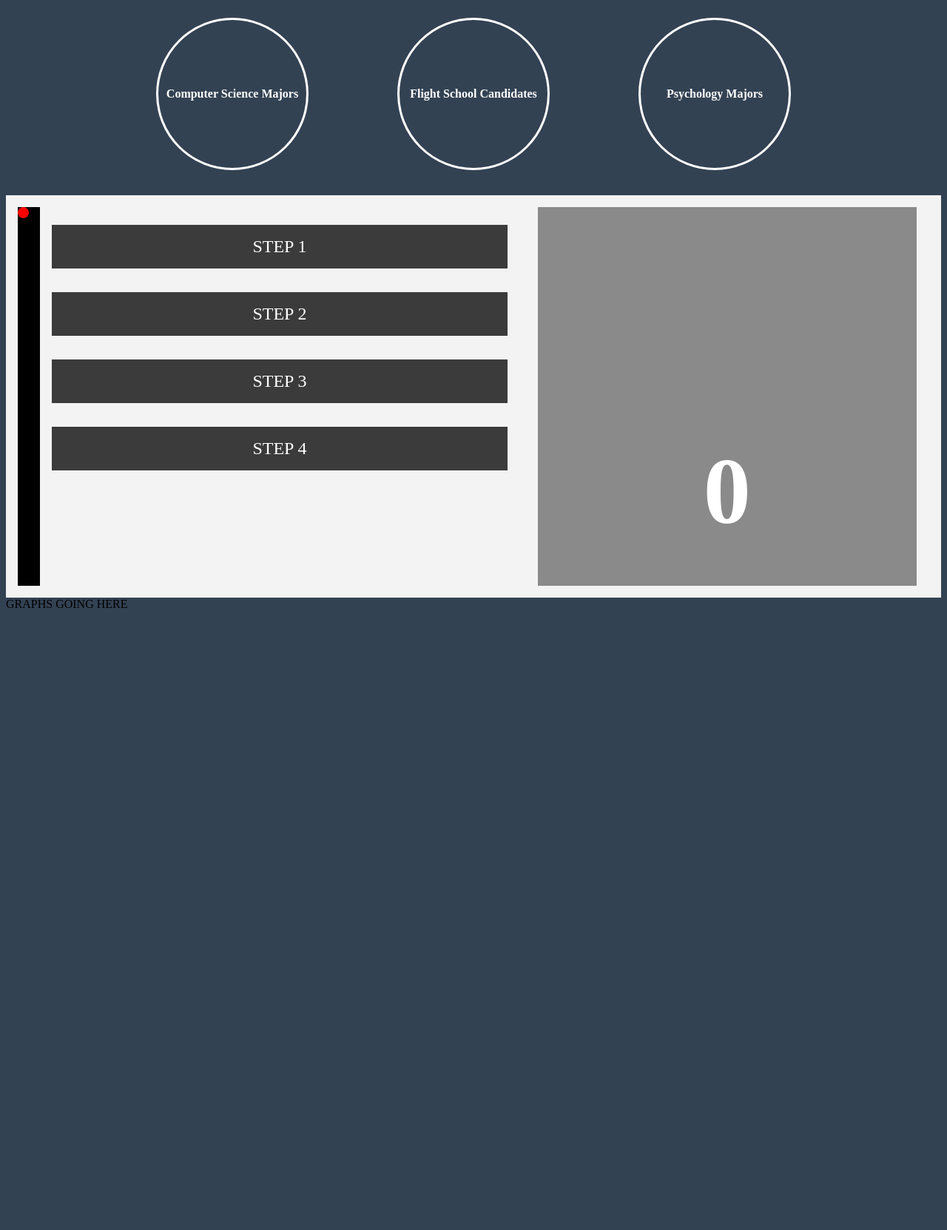
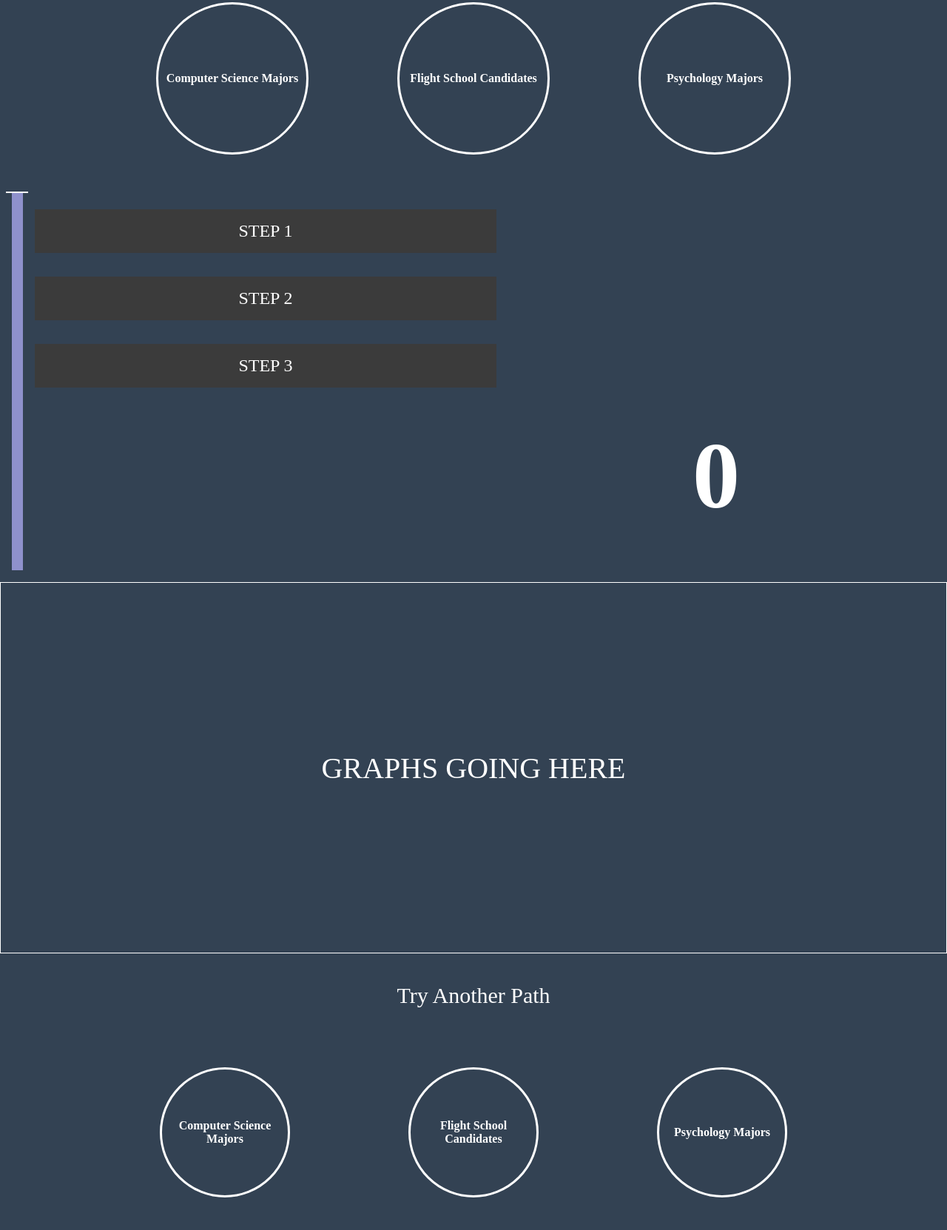
Before and after one commit to 1313davidlee/choppingblock, a plain HTML site: page index.html in a window 1280 px wide. Shown: the part 359-2022 px from the top of the page at 74% size. Before the commit the page ends 1793 px from the top, so only its background shows below. Drawn offline with nearby package versions, Linux system fonts and the light colour scheme; a script that the page names is missing.

Commit message:
changing data with scroll

```diff
--- a/index.html
+++ b/index.html
@@ -1,158 +1,47 @@
 <!DOCTYPE html>
 <html>
     <head>
-        <meta name="viewport" content="width=device-width, initial-scale=1">
         <script src='/index.js'></script>
         <script src="https://cdn.jsdelivr.net/npm/lodash@4.17.15/lodash.js"></script>
-        <script src="https://cdnjs.cloudflare.com/ajax/libs/ScrollMagic/2.0.7/ScrollMagic.min.js"></script>
         <script src="https://ajax.googleapis.com/ajax/libs/jquery/1.9.1/jquery.min.js"></script>
 
         <script src="https://unpkg.com/intersection-observer@0.5.1/intersection-observer.js"></script>
         <script src="https://unpkg.com/scrollama"></script>
+        <script src='https://unpkg.com/d3@5.9.1/dist/d3.min.js'></script>
+        <script src='https://russellgoldenberg.github.io/scrollama/stickyfill.min.js'></script>
 
         <link href="https://fonts.googleapis.com/icon?family=Material+Icons" rel="stylesheet">
         <link rel='stylesheet' href='styles.css'></link>
 
         <meta charset="utf-8">
         <meta name="viewport" content="width=device-width, initial-scale=1">
-
-
-
-
     </head>
 
     <body >
         <h1>On The Chopping Block</h1>
         <h2>Jobs Soon To Be Replaced By AI</h2>
-        <input id='submit-button' type='submit'></input>
+
         <div class='introContainer'>
 
         </div>
         <div class='selectContainer'>
-            <div class='pathOption'>
+            <div id='submit-button' onclick="renderPeople('cs1')" class='pathOption'>
                 Computer Science Majors
             </div>
-            <div class='pathOption'>
+            <div id='submit-button' class='pathOption'>
                 Flight School Candidates
             </div>
-            <div class='pathOption'>
+            <div id='submit-button' class='pathOption'>
                 Psychology Majors
             </div>
 
         </div>
 
+
             <div>
-
                 <main>
-
-
                     <section id='scrolly'>
 
-
-                        <!--
-                        <div class='scroll_graphic'>
-                            <div class='chart'>
-
-                            </div>
-                        </div>
-
-                        <script>
-
-                            var $container = d3.select('#scrolly');
-                            var $graphic = container.select('.scroll_graphic');
-                            var $chart = graphic.select('.chart');
-                            var $text = container.select('.scroll__text');
-                            var $step = text.selectAll('.step');
-
-                            // initialize the scrollama
-                            var scroller = scrollama();
-
-                            // resize function to set dimensions on load and on page resize
-                            function handleResize() {
-                                // 1. update height of step elements for breathing room between steps
-                               // var stepHeight = Math.floor(window.innerHeight * 0.75);
-                              //  $step.style('height', stepHeight + 'px');
-
-                                // 2. update height of graphic element
-                                var bodyWidth = d3.select('body').node().offsetWidth;
-
-                                $graphic
-                                    .style('height', window.innerHeight + 'px');
-
-                                // 3. update width of chart by subtracting from text width
-                                var chartMargin = 32;
-                               // var textWidth = $text.node().offsetWidth;
-                                var chartWidth = $graphic.node().offsetWidth - chartMargin;
-                                // make the height 1/2 of viewport
-                                var chartHeight = Math.floor(window.innerHeight / 2);
-
-                                $chart
-                                    .style('width', chartWidth + 'px')
-                                    .style('height', chartHeight + 'px');
-
-                                // 4. tell scrollama to update new element dimensions
-                                scroller.resize();
-                            }
-
-                            // scrollama event handlers
-                            function handleStepEnter(response) {
-                            // response = { element, direction, index }
-
-                            // fade in current step
-                            $step.classed('is-active', function (d, i) {
-                            return i === response.index;
-                            })
-
-                            function handleContainerEnter(response) {
-                            // response = { direction }
-
-                            // sticky the graphic
-                            $graphic.classed('is-fixed', true);
-                            $graphic.classed('is-bottom', false);
-                            }
-
-                            function handleContainerExit(response) {
-                            // response = { direction }
-
-                            // un-sticky the graphic, and pin to top/bottom of container
-                            $graphic.classed('is-fixed', false);
-                            $graphic.classed('is-bottom', response.direction === 'down');
-                            }
-
-
-                            function init() {
-                                // 1. call a resize on load to update width/height/position of elements
-                                handleResize();
-
-                                // 2. setup the scrollama instance
-                                // 3. bind scrollama event handlers (this can be chained like below)
-                                scroller
-                                    .setup({
-                                        container: '#scrolly', // our outermost scrollytelling element
-                                        graphic: '.scroll__graphic', // the graphic
-                                        //text: '.scroll__text', // the step container
-                                       // step: '.scroll__text .step', // the step elements
-                                        offset: 0.5, // set the trigger to be 1/2 way down screen
-                                        debug: true, // display the trigger offset for testing
-                                    })
-                                  //  .onStepEnter(handleStepEnter)
-                                    .onContainerEnter(handleContainerEnter)
-                                    .onContainerExit(handleContainerExit);
-
-                                // setup resize event
-                                window.addEventListener('resize', handleResize);
-                            }
-
-                            init()
-                        </script>
-                    -->
-
-
-                    <!--    <div class='sidePanel'>
-                            <div class='dot'>
-
-                            </div>
-                        </div>-->
                         <div class='timeline'>
                                 <figure id='dot'>
 
@@ -170,9 +59,7 @@
                             <div class='step' data-step='3'>
                                 <p>STEP 3</p>
                             </div>
-                            <div class='step' data-step='4'>
-                                <p>STEP 4</p>
-                            </div>
+
                         </article>
 
                         <figure id='mainPopulationBlock'>
@@ -182,18 +69,40 @@
                         </figure>
 
 
+
+
                     </section>
 
                     <section id='graphDisplay'>
                         GRAPHS GOING HERE
                     </section>
 
-                    <section id='outro'></section>
+                    <section id='outro'>
+                        <div class='outroText'>
+                            Try Another Path
+                        </div>
+                        <div class='selectContainer'>
+                                <a  href='#scrolly'>
+                                    <div onclick="location.reload();" class='pathRetry'>
+                                            Computer Science Majors
+                                    </div>
+                                </a>
+                                <a  href='#scrolly'>
+                                        <div onclick="location.reload();" class='pathRetry'>
+                                            Flight School Candidates
+                                        </div>
+                                </a>
+                                <a  href='#scrolly'>
+                                        <div onclick="location.reload();" class='pathRetry'>
+                                            Psychology Majors
+                                        </div>
+                                </a>
+
+                        </div>
+                    </section>
                 </main>
 
-                <script src='https://unpkg.com/d3@5.9.1/dist/d3.min.js'></script>
-                <script src='https://unpkg.com/intersection-observer@0.5.1/intersection-observer.js'></script>
-                <script src='https://russellgoldenberg.github.io/scrollama/stickyfill.min.js'></script>
+
                 <script>
                     // using d3 for convenience
                     var main = d3.select('main')
@@ -222,7 +131,7 @@
                     }
                     // scrollama event handlers
                     function handleStepEnter(response) {
-                        console.log(response)
+                        console.log("this is the response", response)
                         // response = { element, direction, index }
                         // add color to current step only
                         step.classed('is-active', function (d, i) {
@@ -230,6 +139,8 @@
                         })
                         // update graphic based on step
                         figure.select('p').text(response.index + 1);
+                        renderPeople('cs' + (response.index + 1))
+                        console.log('calling render people with index', response.index + 1)
                     }
                     function setupStickyfill() {
                         d3.selectAll('.sticky').each(function () {
@@ -246,7 +157,7 @@
                         scroller.setup({
                             step: '#scrolly article .step',
                             offset: 0.33,
-                            debug: true,
+                            debug: false,
                         })
 
                             .onStepEnter(handleStepEnter)
@@ -273,9 +184,17 @@
 
 
 
-        <script id='personIcon' type='"text/x-lodash-template'>
+        <script id='personIconBefore' type='"text/x-lodash-template'>
+            <div  style='color:green' class='personContainer'>
+                    <i class="material-icons personIcon">
+                            accessibility_new
+                    </i>
+            </div>
+        </script>
+
+        <script id='personIconAfter' type='"text/x-lodash-template'>
             <div  class='personContainer'>
-                    <i class="material-icons personIcon">
+                    <i style='color:red' class="material-icons personIcon">
                             accessibility_new
                     </i>
             </div>
--- a/styles.css
+++ b/styles.css
@@ -1,6 +1,12 @@
 
 body {
     background-color: rgb(51, 66, 83);
+    margin: 0px;
+}
+
+a{
+    text-decoration: none;
+
 }
 
 h1 {
@@ -44,6 +50,13 @@ h2 {
     color: white;
     font-weight: bold;
     padding: 10px;
+    cursor: pointer;
+}
+
+.pathOption:hover{
+    background: white;
+    color: rgb(51, 66, 83);
+
 }
 
 .contentParent{
@@ -106,7 +119,7 @@ h2 {
     display: -webkit-box;
     display: -ms-flexbox;
     display: flex;
-    background-color: #f3f3f3;
+
     padding: 1rem;
 }
 #scrolly>* {
@@ -129,7 +142,6 @@ figure {
     -webkit-transform: translate3d(0, 0, 0);
     -moz-transform: translate3d(0, 0, 0);
     transform: translate3d(0, 0, 0);
-    background-color: #8a8a8a;
     z-index: 0;
 }
 figure p {
@@ -147,13 +159,12 @@ figure p {
 }
 
 #dot{
-    height: 15px;
-    width: 15px;
-    color: red;
-    background: red;
-    border-radius: 100%;
-    max-width: 15px;
-    max-height: 15px;
+    height: 2px;
+    width: 30px;
+    background: white;
+    max-width: 30px;
+    max-height: 5px;
+    margin-left: -8px;
 
 }
 
@@ -168,9 +179,10 @@ figure p {
 }
 
 .timeline{
-    width: 30px;
-    background-color: black;
-    max-width: 30px;
+    width: 15px;
+    background-color: #8f91cc;
+    max-width: 15px;
+    justify-content: center;
 }
 
 .step {
@@ -191,6 +203,47 @@ figure p {
     font-size: 1.5rem;
 }
 
+#graphDisplay{
+    height: 500px;
+    display: flex;
+    justify-content: center;
+    align-items: center;
+    border: 1px solid white;
+    font-size: 40px;
+    color: white;
+
+
+}
+
 #outro{
-    height: 600px;
 }
+
+.outroText{
+    text-align: center;
+    color: white;
+    font-size: 30px;
+    margin-top: 40px;
+
+}
+
+.pathRetry{
+    margin: 80px;
+    border: 3px solid white;
+    border-radius: 100%;
+    height: 150px;
+    width: 150px;
+    display: flex;
+    justify-content: center;
+    align-items: center;
+    color: white;
+    font-weight: bold;
+    padding: 10px;
+    text-align: center;
+    cursor: pointer;
+
+}
+
+.pathRetry:hover{
+    color: rgb(51, 66, 83);
+    background: white;
+}
```
Also changed, not shown: index.js (+52 -8 lines).
